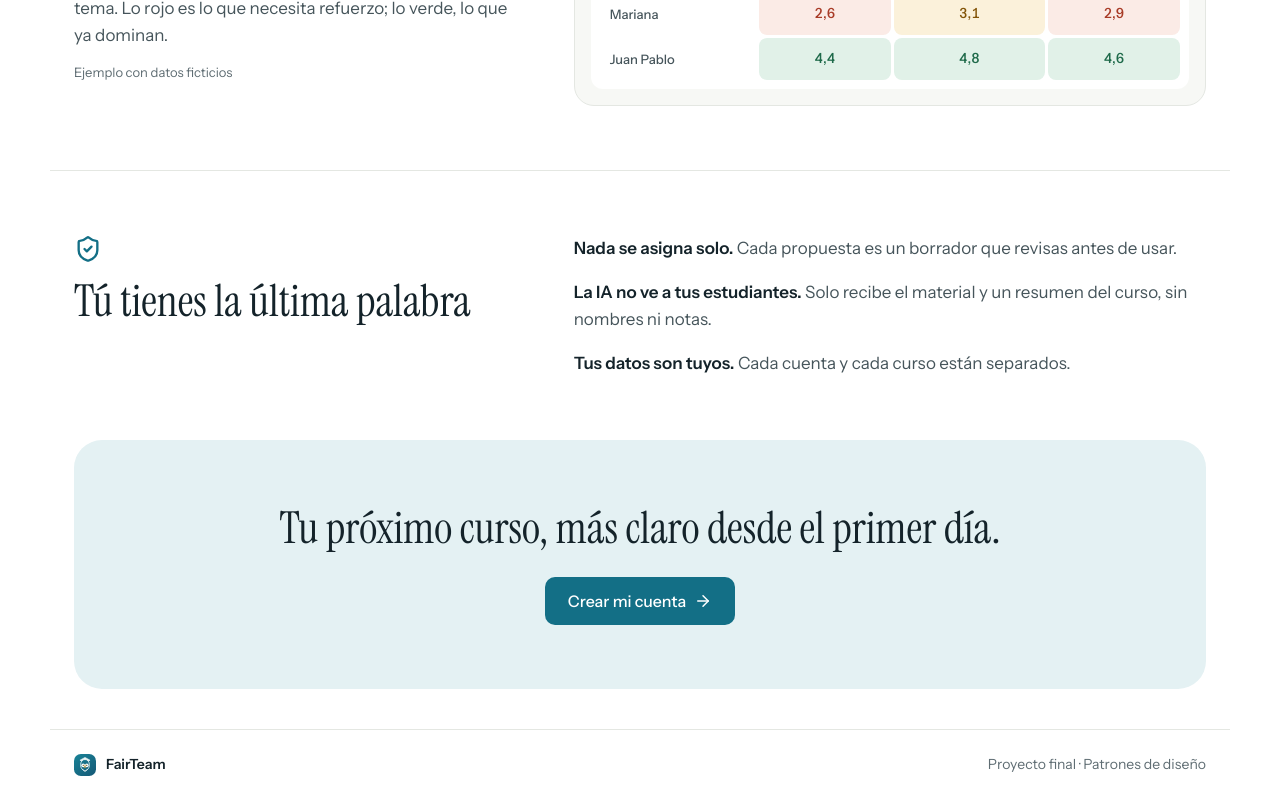
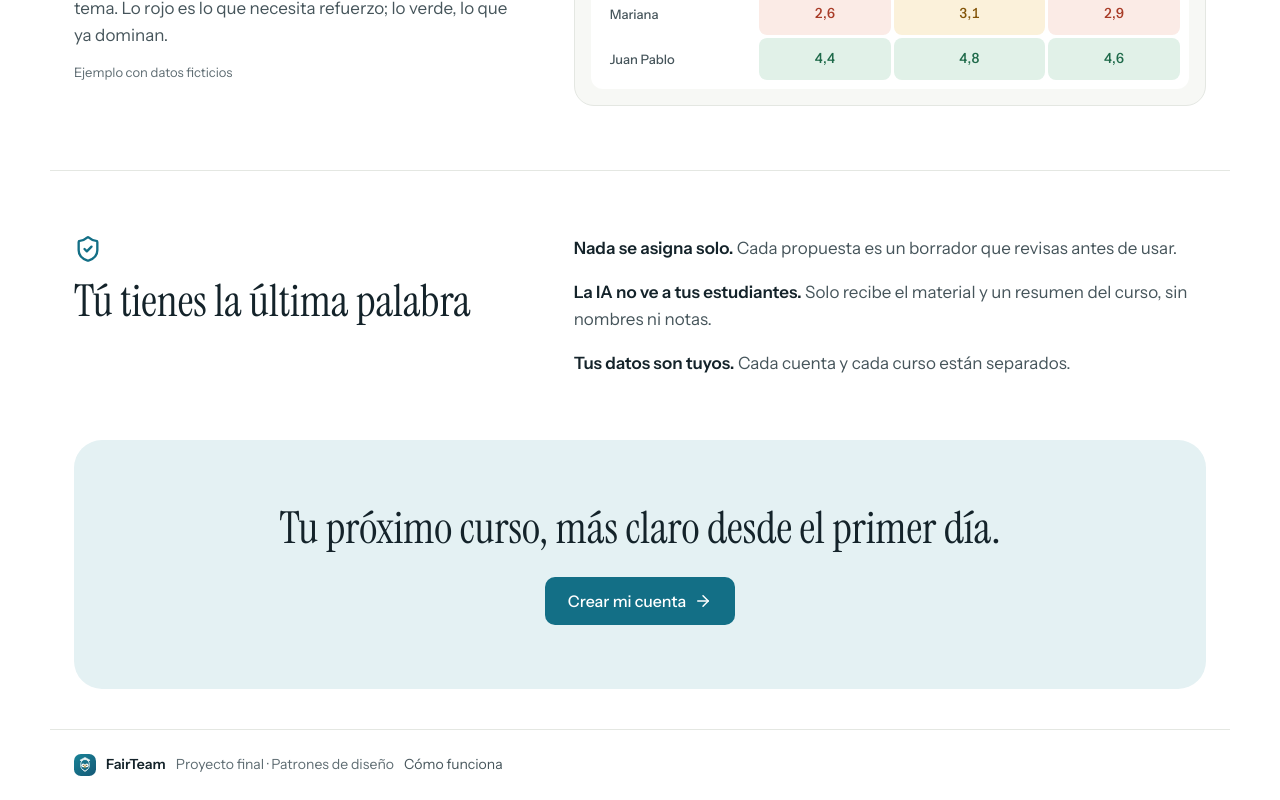
Before and after one commit to SebastianGrandaCordoba/front-end-proyecto-final-, a React (Vite) app: page / in a window 1280 px wide. Shown: the part 1325-2125 px from the top of the page. Built offline with nearby package versions, Linux system fonts and the light colour scheme; no server answers.

Commit message:
Link back to how it works from the landing footer

```diff
--- a/src/LandingPage.tsx
+++ b/src/LandingPage.tsx
@@ -69,6 +69,6 @@ export default function LandingPage({ onLogin, onRegister }: Props) {
       </section>
     </main>
 
-    <footer className="landing-foot"><FairTeamMark size={22} /><span translate="no">FairTeam</span><span>Proyecto final · Patrones de diseño</span></footer>
+    <footer className="landing-foot"><FairTeamMark size={22} /><span translate="no">FairTeam</span><span>Proyecto final · Patrones de diseño</span><a href="#como-funciona">Cómo funciona</a></footer>
   </div>
 }
--- a/src/styles.css
+++ b/src/styles.css
@@ -827,3 +827,5 @@ kbd { padding: 2px 7px; border: 1px solid var(--control); border-bottom-width: 2
 .heat-legend li { display: flex; align-items: center; gap: 6px; }
 .heat-legend i { width: 14px; height: 14px; border-radius: 4px; }
 @media (max-width: 360px) { .buho-mobile span { display: none; } .buho-mobile { padding: 4px; } }
+.landing-foot a { color: var(--ink-2); text-decoration: none; }
+.landing-foot a:hover { color: var(--ink); }
```
